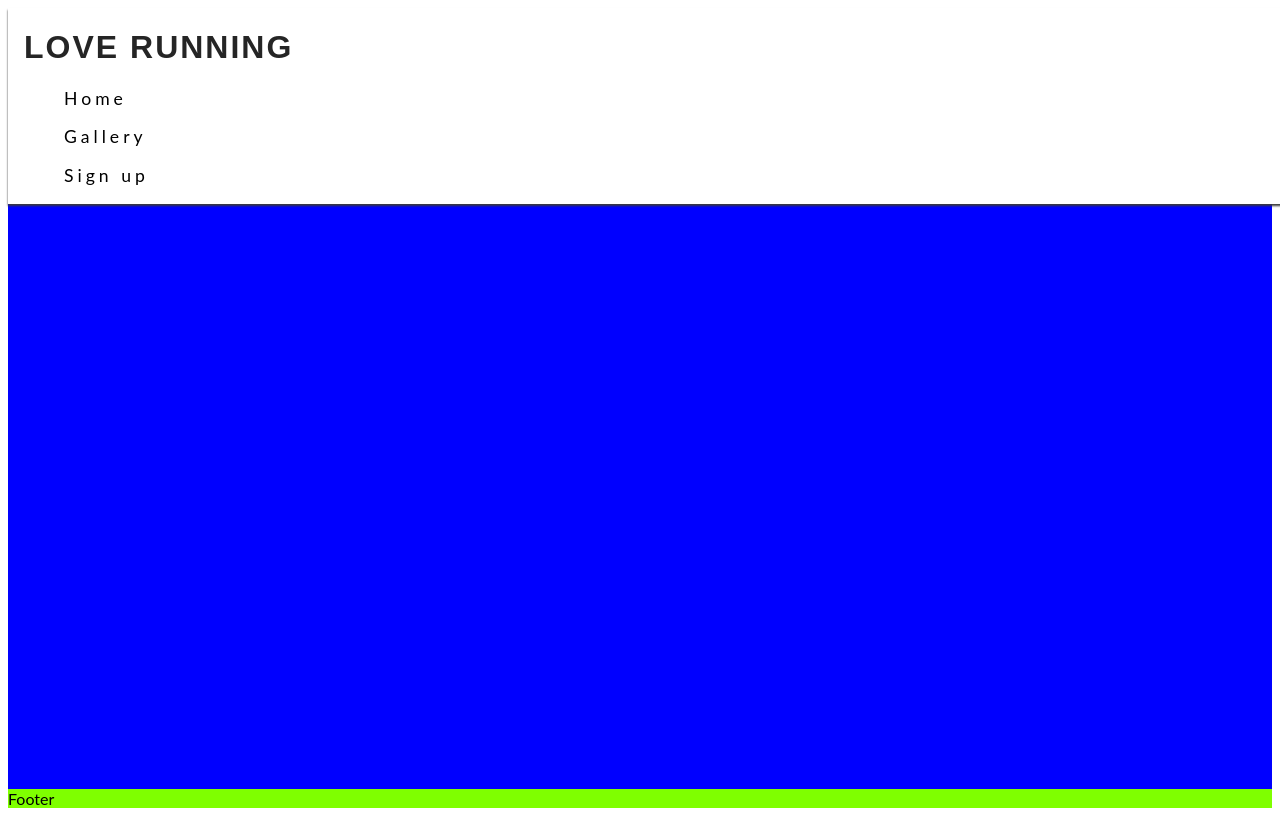
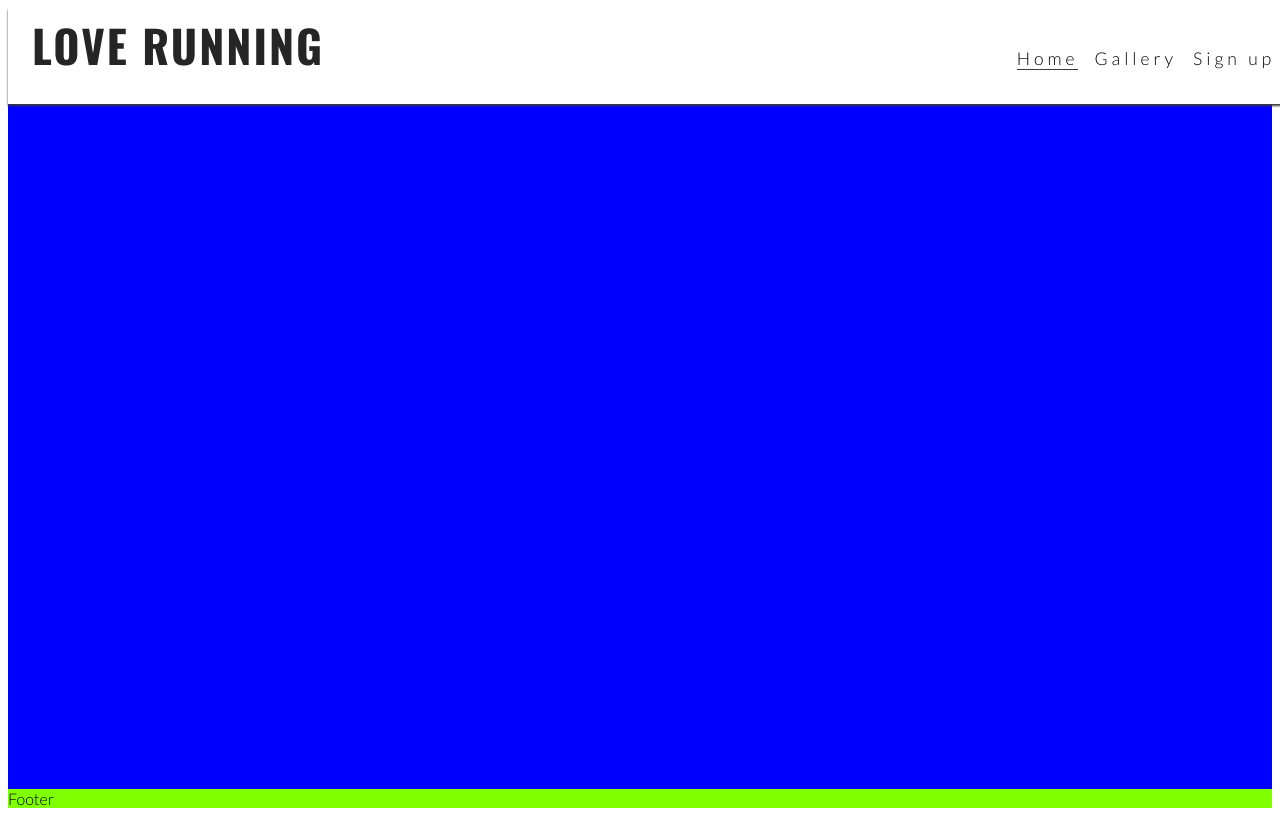
Before and after one commit to ElinaBoman/theloverunningproject, a plain HTML site: page index.html in a window 1280 px wide. Drawn offline with nearby package versions, Linux system fonts and the light colour scheme.

Commit message:
header checkbox and fix on margins

```diff
--- a/assets/css/style.css
+++ b/assets/css/style.css
@@ -1,21 +1,7 @@
 
 /* google fonts import*/
-font-family: 'Lato',
-sans-serif;
-font-family: 'Libre Baskerville',
-serif;
-font-family: 'Oswald',
-sans-serif;
-*
+
 @import url('https://fonts.googleapis.com/css2?family=Lato:wght@300&family=Oswald:wght@200;300;400;500;600;700&display=swap');
-
-
- {
-    padding: 0;
-    margin: 0;
-    box-sizing: border-box;
-
-}
 
 body {
     min-height: 100vh;
@@ -32,12 +18,26 @@ header {
     z-index: 99;
     width: 99%;
     box-shadow: 0 2px 2px #3a3a3a;
+    display: flex;
+    justify-content: space-between;
+    align-items: baseline;
 }
 
 header a {
     text-decoration: none;
     color: inherit;
 
+}
+
+nav {
+position: absolute;
+background-color: #ffffff;
+padding: 0 1rem;
+width: 100%;
+left: 0%;
+box-shadow: 0 2px 2px #3a3a3a;
+display: none;
+top: 100%;
 }
 
 #menu {
@@ -51,22 +51,65 @@ header a {
 
 }
 
+#nav-toggle:checked~nav{
+display: block;
+
+}
+
+#nav-toggle {
+    display: none;
+}
+
+.nav-toggle-label {
+    font-size: 2rem;
+display: none;
+}
+
 .active {
     border-bottom: 1px solid #3a3a3a;
 }
 
 h1 {
-font-family:'Oswald', sans-serif;
+font-family: 'Oswald', sans-serif;
 text-transform: uppercase;
 letter-spacing: 2px;
 color: #252525;
+
+
 }
 /* main color main color */
 main {
     background-color: blue;
     flex: 1 0 auto;
+    margin-top: 47px;
 }
 /* footer color */
 footer {
     background-color: chartreuse;
 }
+@media screen and (min-width: 768px) {
+    nav {
+        display: block;
+        position: relative;
+        box-shadow: none;
+        width: fit-content;
+        padding-right: 1rem;
+    }
+    #menu{
+        display: flex;
+    }
+}
+
+#menu > li {
+    padding-left: 1rem;
+}
+
+main {
+    margin-top: 79px;
+}
+
+#logo {
+    font-size: 280%;
+    line-height: 75px;
+    margin: 0 0.5rem;
+}
--- a/index.html
+++ b/index.html
@@ -23,9 +23,12 @@
 <a href="index.html">
 <h1 id="logo">Love Running</h1>
     </a>
+
+    <input type="checkbox" id="nav-toggle" name="nav-toggle">
+    <label for="nav-toggle" class="nav-toggle-label">X</label>
     <nav>
         <ul id="menu">
-            <li> <a href="" id="active">Home</a></li>
+            <li> <a href="" class="active">Home</a></li>
             <li> <a href="">Gallery</a></li>
             <li> <a href="">Sign up</a></li>
 
```
